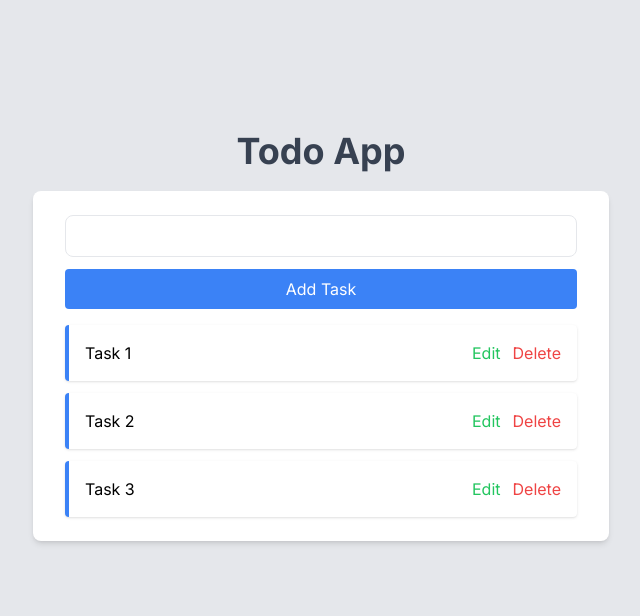
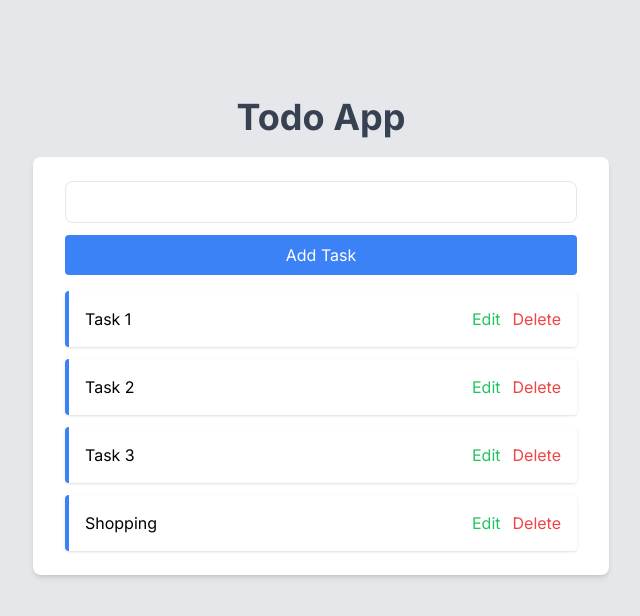
Before and after one commit to eobcre/todo-next13, a Next.js app: page / in a window 1280 px wide. Shown: the top 616 px of the page, without its empty margins (319-959 px from the left). Built offline with nearby package versions, Linux system fonts and the light colour scheme; data requests are answered from the project's data file.

Commit message:
updated add todo logic

```diff
--- a/src/api.ts
+++ b/src/api.ts
@@ -1,10 +1,26 @@
-import { Todo } from './types';
+import { Task } from './types';
 
-export const getAllTodos = async (): Promise<Todo[]> => {
-  const res = await fetch(`http://localhost:3001/tasks`, {
+const endpoint = 'http://localhost:3001/tasks';
+
+export const getAllTodos = async (): Promise<Task[]> => {
+  const res = await fetch(endpoint, {
     cache: 'no-store',
   });
   const todos = res.json();
 
   return todos;
 };
+
+// todo add API
+export const addTodo = async (todo: Task): Promise<Task> => {
+  const res = await fetch(endpoint, {
+    method: 'POST',
+    headers: {
+      'Content-Type': 'application/json',
+    },
+    body: JSON.stringify(todo),
+  });
+  const newTodo = res.json();
+
+  return newTodo;
+};
--- a/src/app/components/AddTask.tsx
+++ b/src/app/components/AddTask.tsx
@@ -1,12 +1,34 @@
-import React from 'react'
+'use client';
+
+import React, { useState, FormEvent, ChangeEvent } from 'react';
+import { addTodo } from '@/api';
 
 const AddTask = () => {
+  const [taskTitle, setTaskTitle] = useState('');
+
+  const handleSubmit = async (e: FormEvent) => {
+    e.preventDefault();
+
+    await addTodo({ id: '4', text: taskTitle });
+
+    setTaskTitle('');
+  };
+
   return (
-    <form className='mb-4 space-y-3'>
-        <input type="text" className='w-full border px-4 py-2 rounded-lg focus:outline-none focus:border-blue-400' />
-        <button className='w-full px-4 py-2 text-white bg-blue-500 rounded transform hover:bg-blue-400 hover:scale-95 duration-200'>Add Task</button>
+    <form onSubmit={handleSubmit} className='mb-4 space-y-3'>
+      <input
+        type='text'
+        value={taskTitle}
+        onChange={(e: ChangeEvent<HTMLInputElement>) =>
+          setTaskTitle(e.target.value)
+        }
+        className='w-full border px-4 py-2 rounded-lg focus:outline-none focus:border-blue-400'
+      />
+      <button className='w-full px-4 py-2 text-white bg-blue-500 rounded transform hover:bg-blue-400 hover:scale-95 duration-200'>
+        Add Task
+      </button>
     </form>
-  )
-}
+  );
+};
 
-export default AddTask
+export default AddTask;
--- a/src/app/data/todos.json
+++ b/src/app/data/todos.json
@@ -11,6 +11,10 @@
     {
       "id": "3",
       "text": "Task 3"
+    },
+    {
+      "id": "4",
+      "text": "Shopping"
     }
   ]
 }
```
